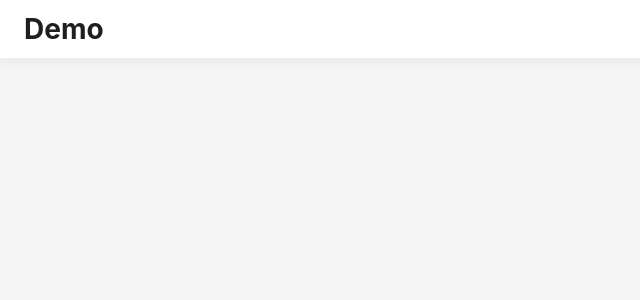
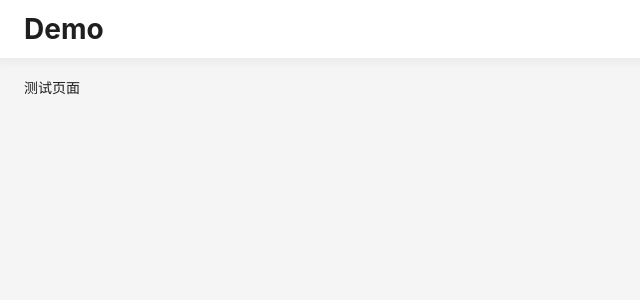
Before and after one commit to wrule/crapt, a React (Create React App) app: page /test in a window 1280 px wide. Before the commit this address had no page. Shown: the top 300 px of the page, without its empty margins (0-640 px from the left). Built offline with nearby package versions, Linux system fonts and the light colour scheme.

Commit message:
测试页面

```diff
--- a/src/routes.tsx
+++ b/src/routes.tsx
@@ -1,9 +1,11 @@
 import { Routes, Route } from 'react-router-dom';
 import { Home } from './views/home';
+import { Test } from './views/test';
 
 export
 function RouteView() {
   return <Routes>
-    <Route path="/" element={<Home />} />
+    <Route path="" element={<Home />} />
+    <Route path="test" element={<Test />} />
   </Routes>;
 }
--- /dev/null
+++ b/src/views/test/index.module.scss
@@ -0,0 +1,3 @@
+.com {
+
+}
--- /dev/null
+++ b/src/views/test/index.tsx
@@ -0,0 +1,6 @@
+import style from './index.module.scss';
+
+export
+function Test() {
+  return <div>测试页面</div>;
+}
```
